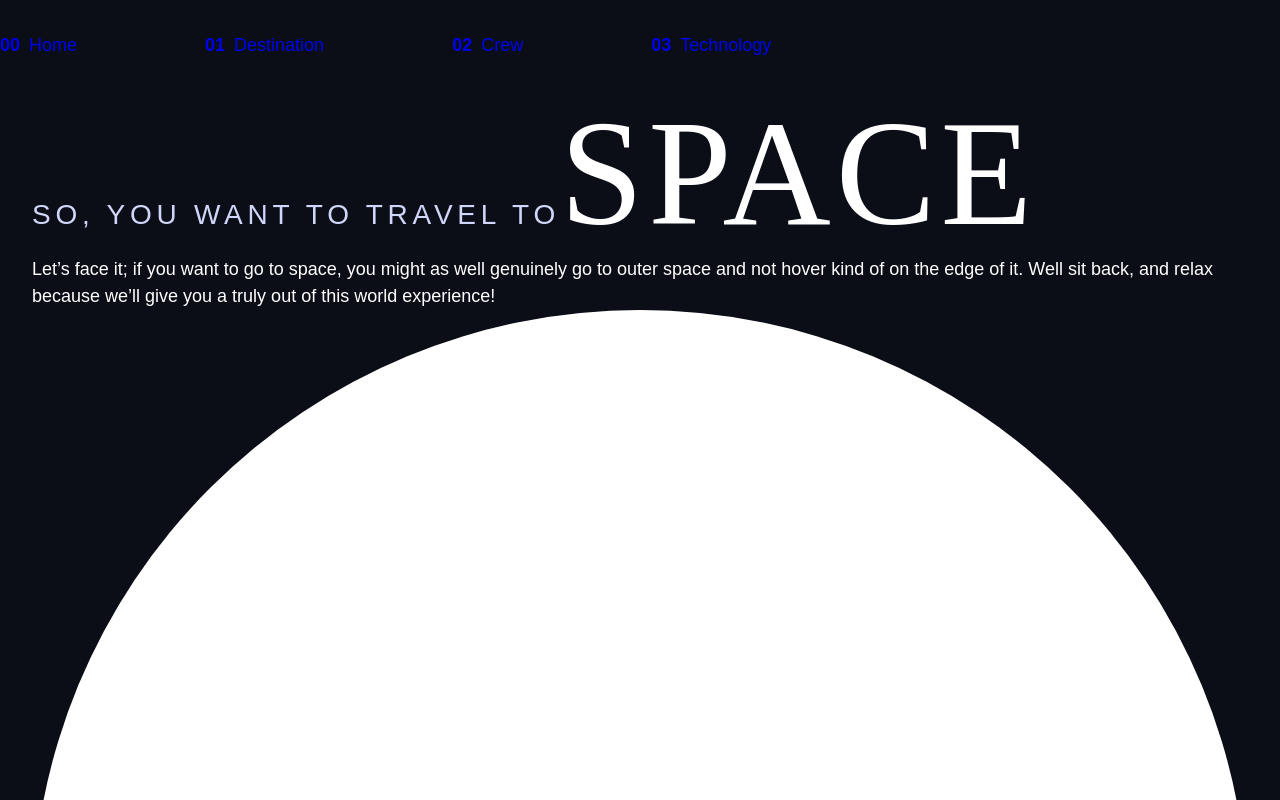
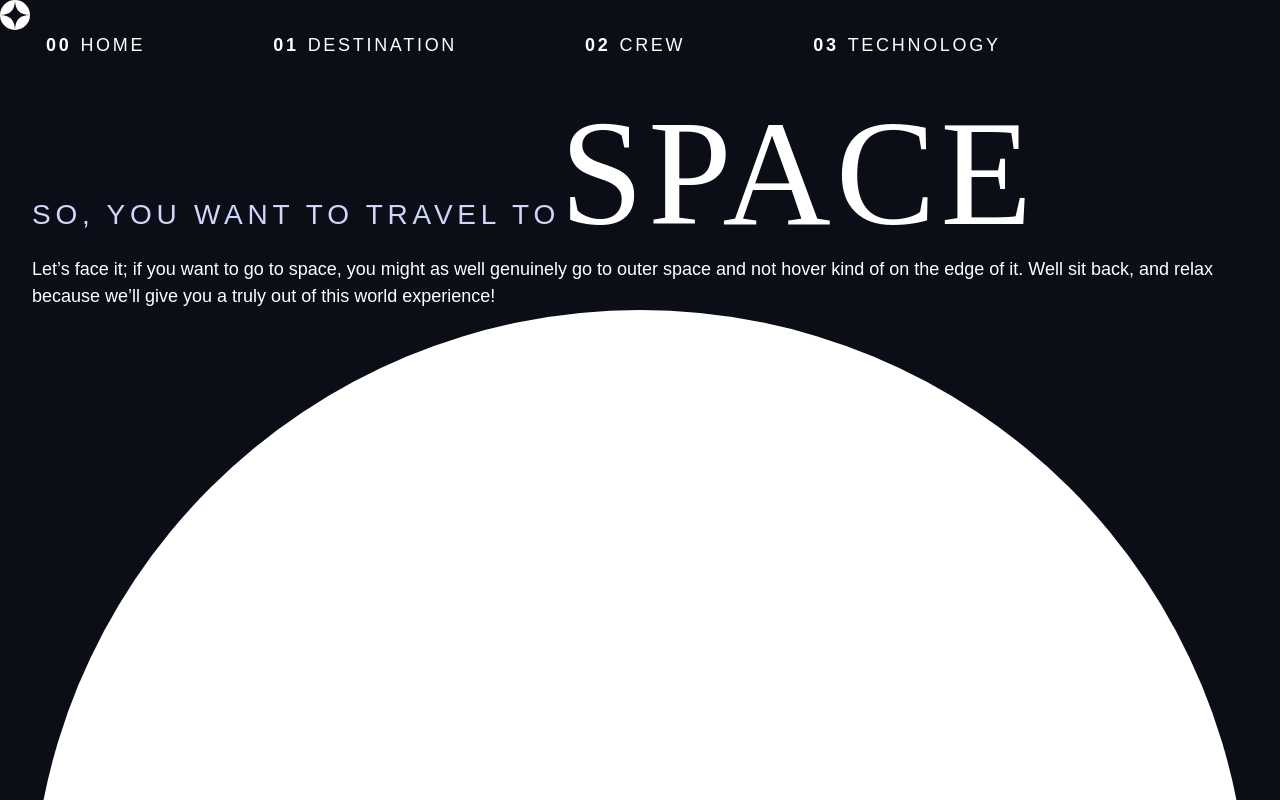
Before and after one commit to Dmnk28/space-tourism, a Next.js app in the folder next/: page / in a window 1280 px wide. Shown: the top 800 px of the page. Built offline with nearby package versions, Linux system fonts and the light colour scheme.

Commit message:
Corrections in the Navigation

```diff
--- a/next/components/Navigation.tsx
+++ b/next/components/Navigation.tsx
@@ -1,25 +1,31 @@
 import { NextComponentType } from "next";
+import Image from "next/image";
 import Link from "next/link";
 
 
 const Navigation: NextComponentType = () => {
     return (
+        <>
+            <div>
+                <Image src="/logo.svg" alt="space tourism logo" className="logo" width={30} height={30} />
+            </div>
             <nav>
                 <ul className="primary-navigation underline-indicators flex">
                     <li>
-                    <Link href={'/'} passHref><a><span>00</span>Home</a></Link> {/* Link allows not more than one Child, so I use an a-element in combination with passHref */}
+                        <Link href={'/'} passHref><a className="uppercase text-white letter-spacing-2"><span>00</span>Home</a></Link> {/* Link allows not more than one Child, so I use an a-element in combination with passHref */}
                     </li>
                     <li>
-                    <Link href={'/'} passHref><a><span>01</span>Destination</a></Link> {/* Link allows not more than one Child, so I use an a-element in combination with passHref */}
+                        <Link href={'/destination'} passHref><a className="uppercase text-white letter-spacing-2"><span>01</span>Destination</a></Link>
                     </li>
                     <li>
-                    <Link href={'/'} passHref><a><span>02</span>Crew</a></Link> {/* Link allows not more than one Child, so I use an a-element in combination with passHref */}
+                        <Link href={'/crew'} passHref><a className="uppercase text-white letter-spacing-2"><span>02</span>Crew</a></Link>
                     </li>
                     <li>
-                    <Link href={'/'} passHref><a><span>03</span>Technology</a></Link> {/* Link allows not more than one Child, so I use an a-element in combination with passHref */}
+                        <Link href={'/technology'} passHref><a className="uppercase text-white letter-spacing-2"><span>03</span>Technology</a></Link>
                     </li>
                 </ul>
         </nav>
+        </>
     );
 }
 
```
Lines whose indentation alone changed are shown as unchanged.
